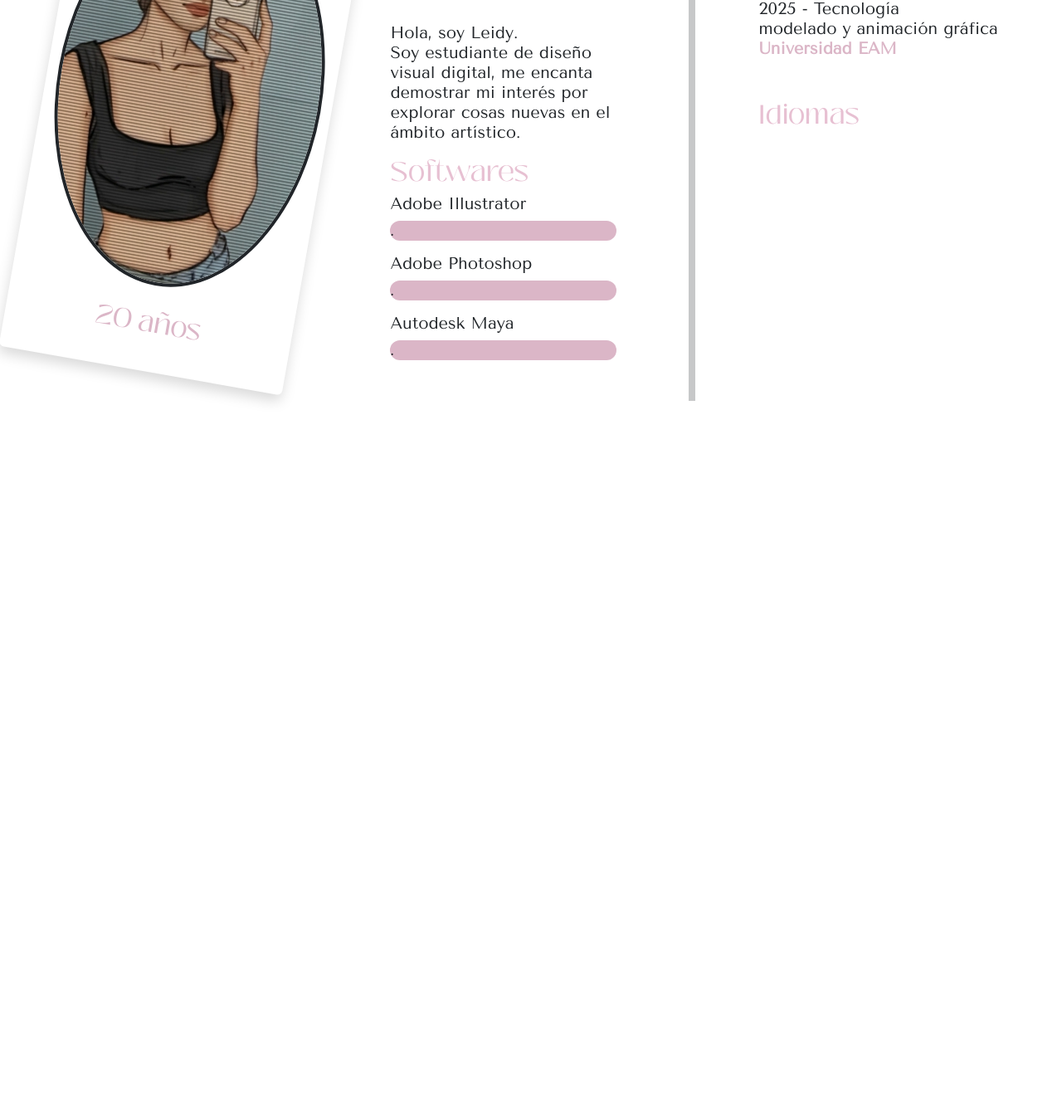
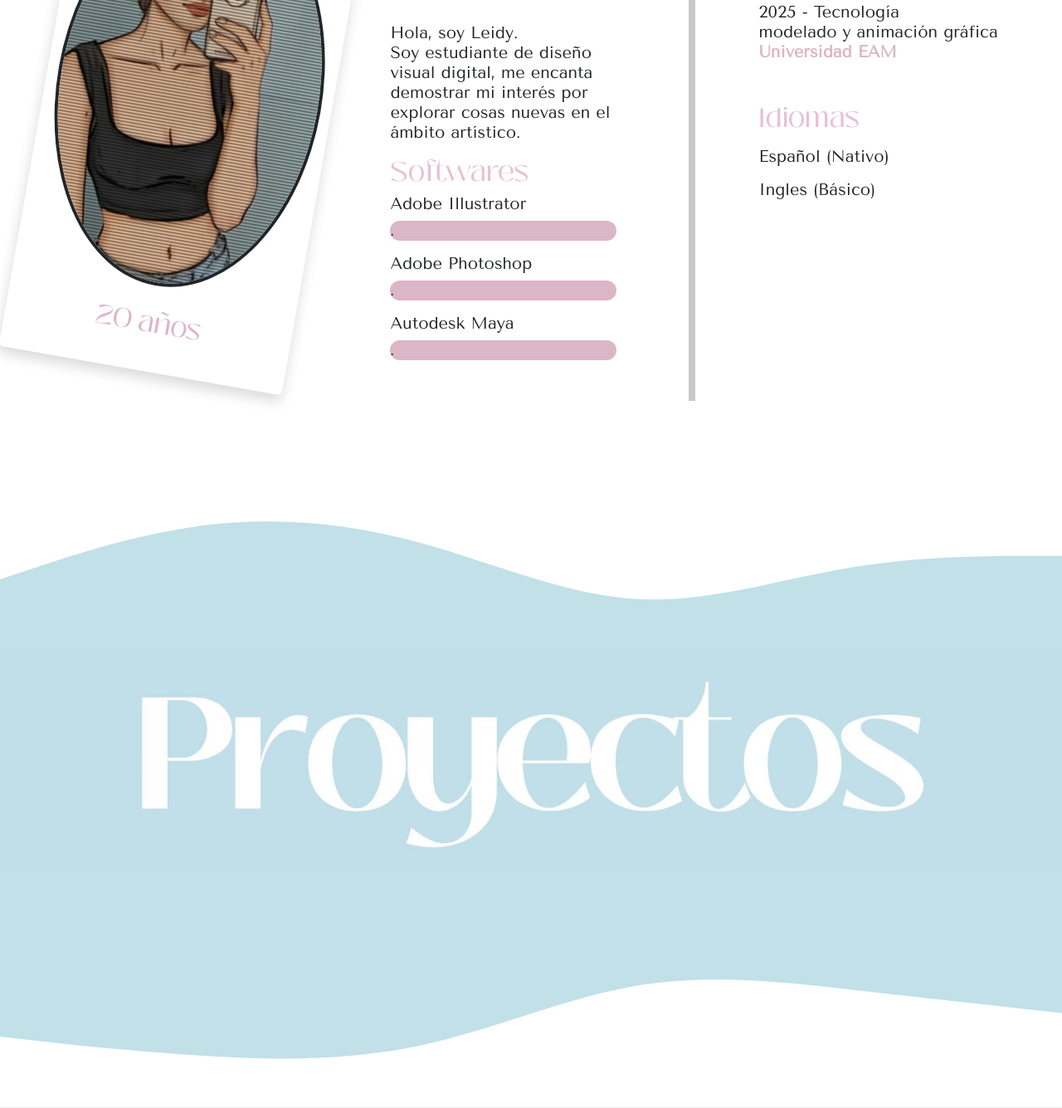
Before and after one commit to invictusmikey/portafolio--lei, a plain HTML site: page index.html in a window 1280 px wide. Shown: the part 1059-2394 px from the top of the page at 83% size. Before the commit the page ends 1558 px from the top, so only its background shows below. Drawn offline with nearby package versions, Linux system fonts and the light colour scheme.

Commit message:
se crea seccion de Proyectos

```diff
--- a/index.html
+++ b/index.html
@@ -52,7 +52,7 @@
             </div>
             <hr class="border border-4 border-dark color-border spacing-hr">
             <div>
-                <h1 class="black-mango spacing-tittle mt-1 ">Estudios</h1>
+                <h1 class="black-mango spacing-tittle mt-2 ">Estudios</h1>
                 <h5 class="spacing-p-uno tenor-sans-regular mt-2">2025 - Cursando | 9 semestre <br> Diseño visual
                     digital <br>
                     <b class="color-titles">Universidad EAM</b>
@@ -63,9 +63,35 @@
                 <h2 class=" spacing-p-uno black-mango spacing-tittle mt-5">
                     Idiomas
                 </h2>
+                <h5 class="spacing-p-uno tenor-sans-regular mt-3  ">Español (Nativo)</h5>
+                <h5 class="spacing-p-uno tenor-sans-regular mt-3  ">Ingles (Básico)</h5>
             </div>
         </div>
     </div>
+
+  <div class="wave-image-container">
+    <!-- Onda arriba (mirando hacia arriba) -->
+    <div class="wave-top">
+      <svg viewBox="0 0 1440 320">
+        <path fill="#ffffff" fill-opacity="1"
+          d="M0,224L48,208C96,192,192,160,288,149.3C384,139,480,149,576,176C672,203,768,245,864,250.7C960,256,1056,224,1152,208C1248,192,1344,192,1392,192L1440,192L1440,0L1392,0C1344,0,1248,0,1152,0C1056,0,960,0,864,0C768,0,672,0,576,0C480,0,384,0,288,0C192,0,96,0,48,0L0,0Z">
+        </path>
+      </svg>
+    </div>
+
+    <!-- Imagen central -->
+    <img src="./assets/image-proy.jpg" alt="Proyectos" />
+
+
+    <div class="wave-bottom">
+      <svg viewBox="0 0 1440 320">
+        <path fill="#ffffff" fill-opacity="1"
+          d="M0,224L48,229.3C96,235,192,245,288,250.7C384,256,480,256,576,234.7C672,213,768,171,864,154.7C960,139,1056,149,1152,160C1248,171,1344,181,1392,186.7L1440,192L1440,320L1392,320C1344,320,1248,320,1152,320C1056,320,960,320,864,320C768,320,672,320,576,320C480,320,384,320,288,320C192,320,96,320,48,320L0,320Z">
+        </path>
+      </svg>
+    </div>
+  </div>
+
 
 
 </body>
--- a/styles.css
+++ b/styles.css
@@ -1,31 +1,30 @@
 @font-face {
-  font-family: 'Black Mango';
-  src: url('./assets/Fonts/black-mango-regular.ttf') format('truetype');
+  font-family: "Black Mango";
+  src: url("./assets/Fonts/black-mango-regular.ttf") format("truetype");
   font-weight: normal;
   font-style: normal;
 }
-.tenor-sans-regular{
+.tenor-sans-regular {
   font-family: "Tenor Sans", sans-serif;
   font-weight: 400;
   font-style: normal;
-
 }
-.spacing-p-uno{
+.spacing-p-uno {
   margin-left: 6vw;
 }
-.spacing-hr{
+.spacing-hr {
   margin-left: 9vh;
 }
-.color-border{
+.color-border {
   border: 2vh;
   border: solid;
   border-color: #cdcdcd;
 }
-.color-bg{
+.color-bg {
   background-color: #dbb6c7;
 }
-.color-titles{
-    color:#dbb6c7 ;
+.color-titles {
+  color: #dbb6c7;
 }
 .custom-rotate {
   transform: rotate(10deg);
@@ -36,22 +35,21 @@
   font-weight: 50vw;
   font-style: normal;
 }
-.sizing-img{
+.sizing-img {
   width: 25vw;
   height: 60vh;
 }
-.sizing-margin{
-    padding-top:2vh ;
+.sizing-margin {
+  padding-top: 2vh;
   width: 27vw;
   height: 75vh;
 }
 .wave-container {
   position: relative;
 }
-.spacing-tittle{
+.spacing-tittle {
   margin-left: 6vw;
   color: #e7c0d2;
-
 }
 .wave-container svg {
   position: absolute;
@@ -64,3 +62,34 @@
   width: 100%;
   display: block;
 }
+
+.wave-image-container {
+  position: relative;
+  text-align: center;
+  background: #c1e0e8;
+}
+
+.wave-top,
+.wave-bottom {
+  background: #c1e0e8;
+  width: 100%;
+  overflow: hidden;
+  line-height: 0;
+}
+
+.wave-top svg,
+.wave-bottom svg {
+  width: 100%;
+  height: auto;
+  display: block;
+}
+
+.wave-top path {
+  transform-origin: center;
+}
+
+.wave-image-container img {
+  width: 100%;
+  height: auto;
+  display: block;
+}
```
Also changed, not shown: assets/image-proy.jpg (added). Lines whose indentation alone changed are shown as unchanged.
